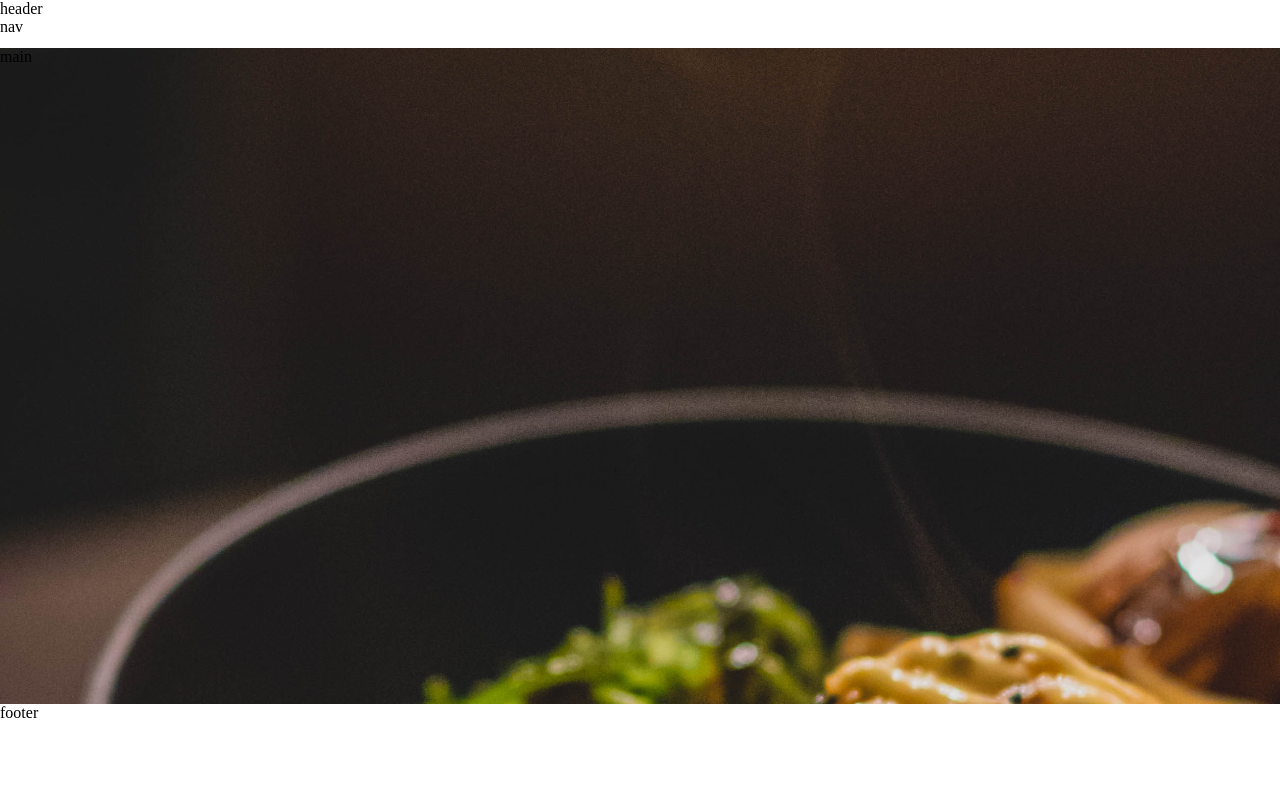
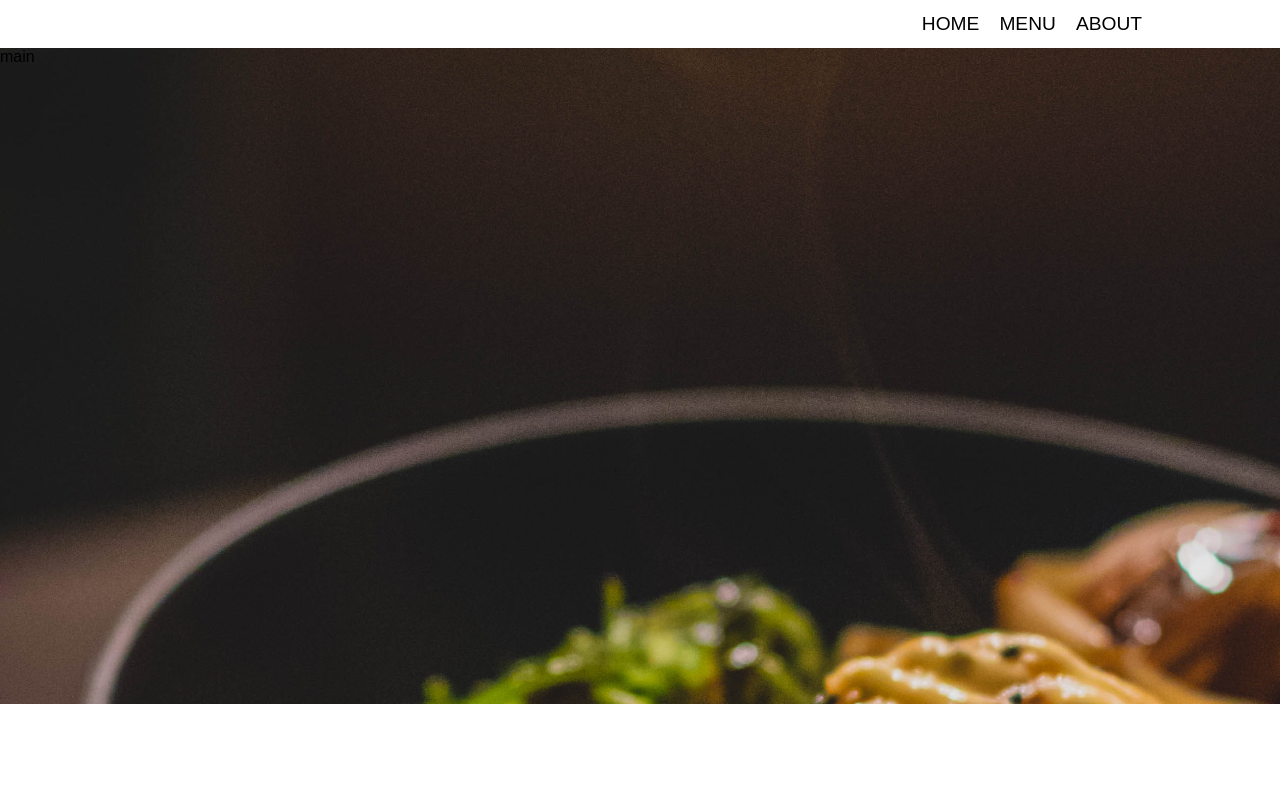
Before and after one commit to michaelrlai/restaurant-homepage, a plain HTML site: page index.html in a window 1280 px wide. Drawn offline with Linux system fonts and the light colour scheme.

Commit message:
Placed nav buttons

```diff
--- a/main.js
+++ b/main.js
@@ -1 +1 @@
-(()=>{"use strict";const t=document.querySelector("#content"),e=document.createElement("main");e.classList.add("main"),e.textContent="main",t.appendChild(e),function(){const t=document.createElement("header");t.classList.add("header"),t.textContent="header",content.appendChild(t);const e=document.createElement("nav");e.classList.add("nav"),e.textContent="nav",t.appendChild(e)}(),function(){const t=document.createElement("footer");t.classList.add("footer"),t.textContent="footer",content.appendChild(t)}()})();
+(()=>{"use strict";const t=document.querySelector("#content"),e=document.createElement("main");e.classList.add("main"),e.textContent="main",t.appendChild(e),function(){const t=document.createElement("header");t.classList.add("header"),content.appendChild(t);const e=document.createElement("ul");e.classList.add("nav"),t.appendChild(e),function(){const t=["home","menu","about"];for(let n=0;n<t.length;n++){const c=document.createElement("ul");c.classList.add(`nav-${t[n]}`,"nav-Button"),c.textContent=t[n],e.appendChild(c)}}()}(),function(){const t=document.createElement("footer");t.classList.add("footer"),content.appendChild(t)}()})();
--- a/style.css
+++ b/style.css
@@ -32,6 +32,7 @@ a:visited {
 
 body {
     margin: 0;
+    font-family: sans-serif;
 }
 
 #content {
@@ -49,13 +50,28 @@ body {
         'footer';
 }
 
+/* -------------------------------- Header ------------*/
 #content > header {
     grid-area: header;
     background-color: white;
     height: 3em;
+    display: flex;
+    justify-content: flex-end;
 }
 
+#content > header > .nav {
+    background-color: ;
+    display: flex;
+    align-items: center;
+    margin-right: 10%;
+}
 
+#content > header > .nav > .nav-Button {
+
+    font-size: 1.2em;
+    text-transform: uppercase;
+    padding: 0px 10px;
+}
 
 #content > main {
     grid-area: main;
```
